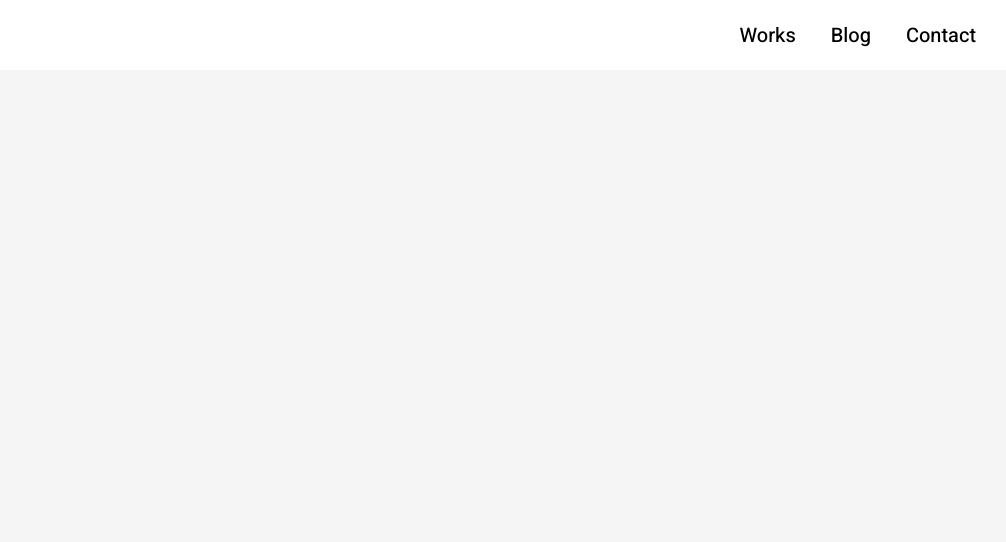
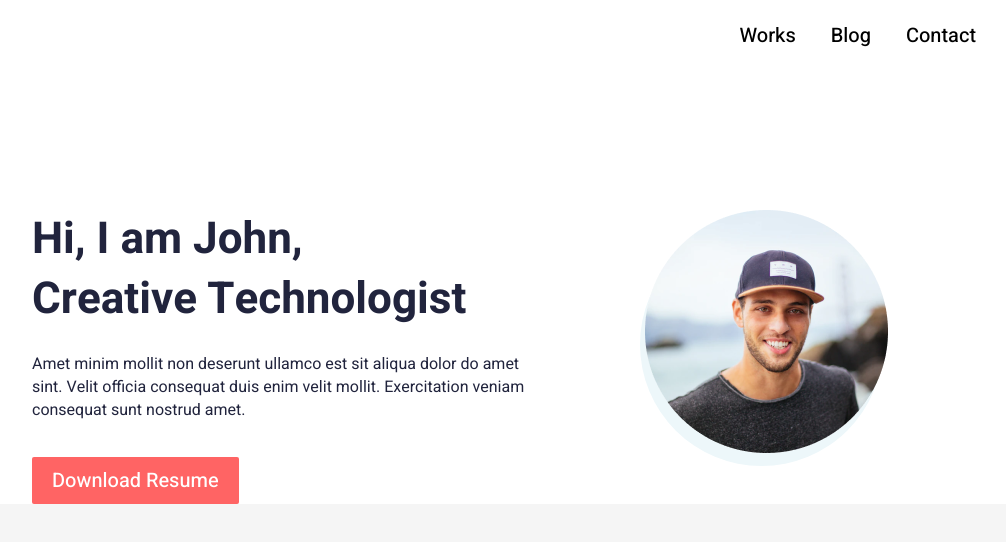
Before and after one commit to MBoddah/john-landing, a website built with webpack: page index.html in a window 1280 px wide. Shown: the whole page, without its empty margins (180-1186 px from the left). Built offline with nearby package versions, Linux system fonts and the light colour scheme.

Commit message:
add hello

```diff
--- a/index.html
+++ b/index.html
@@ -22,6 +22,21 @@
                 </div>
             </div>
         </header>
+        <main class="page">
+            <div class="hello">
+                <div class="hello__container _container">
+                    <div class="hello__content">
+                        <h1 class="hello__titile title">Hi, I am John,<br>
+                            Creative Technologist</h1>
+                        <div class="hello__text text">Amet minim mollit non deserunt ullamco est sit aliqua dolor do amet sint. Velit officia consequat duis enim velit mollit. Exercitation veniam consequat sunt nostrud amet.</div>
+                        <button class="hello__btn btn">Download Resume</button>
+                    </div>
+                    <div class="hello__avatar">
+                        <img src="./img/avatar.png" alt="avatar">
+                    </div>
+                </div>
+            </div>
+        </main>
     </div>
     <script src="dist/bundle.js"></script>
 </body>
--- a/src/scss/main.scss
+++ b/src/scss/main.scss
@@ -51,6 +51,7 @@ body {
     min-width: 400px;
     margin: auto;
     font-size: 14px;
+    color: #21243D;
     background-color: #fff;
     &._lock{
         overflow: hidden;
@@ -119,3 +120,67 @@ body {
         }
     }
 }
+
+.hello {
+    padding: 140px 0 0 0;
+
+    &__container {
+        max-width: 856px;
+        display: flex;
+        flex-direction: row;
+    }
+
+    &__content {
+        padding: 0 110px 0 0 ;
+        flex: 1 1 auto;
+    }
+
+    &__titile {
+    }
+
+    &__text {
+    }
+
+    &__btn {
+        font-weight: 500;
+        font-size: 20px;
+
+    }
+
+    &__avatar   {
+        border-radius: 50%;
+        height: 243px;
+        flex: 0 0 243px;
+        box-shadow: -5px 13px 0px 0px #EDF7FA;
+    }
+}
+
+.title {
+    font-size: 44px;
+    line-height: 60px;
+    font-weight: 700;
+    margin: 0 0 23px 0;
+}
+.text {
+    margin: 0 0 35px 0;
+    font-size: 16px;
+    line-height: 23px;
+    font-weight: 400;
+}
+.btn {
+    border: none;
+    padding: 0 20px;
+    align-items: center;
+    justify-content: center ;
+    line-height:  29 / 20 * 100%;
+    height: 47px;
+    display: inline-flex;
+    background: #FF6464;
+    border-radius: 2px;
+    color: white;
+    transition: all .3s;
+
+    &:hover{
+        background: #e23a3a;
+    }
+}
```
Also changed, not shown: dist/style.css, img/avatar.png (added).
